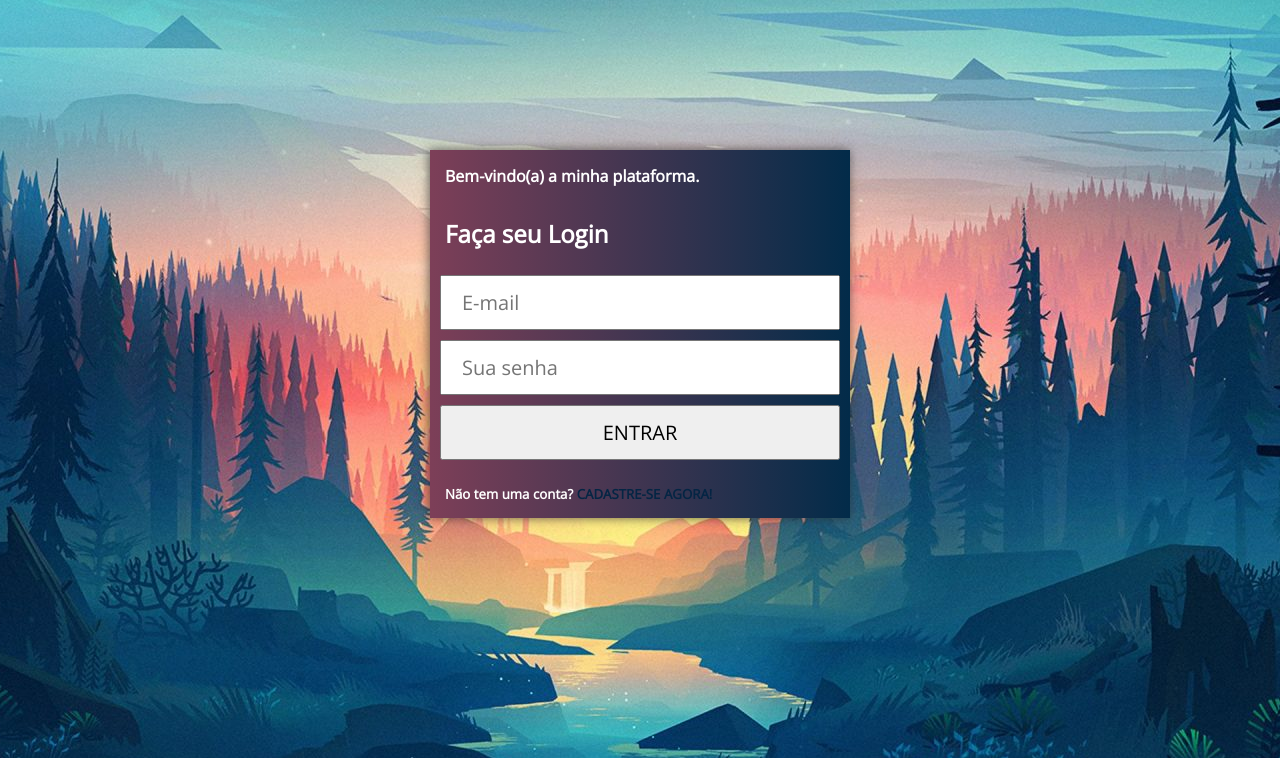
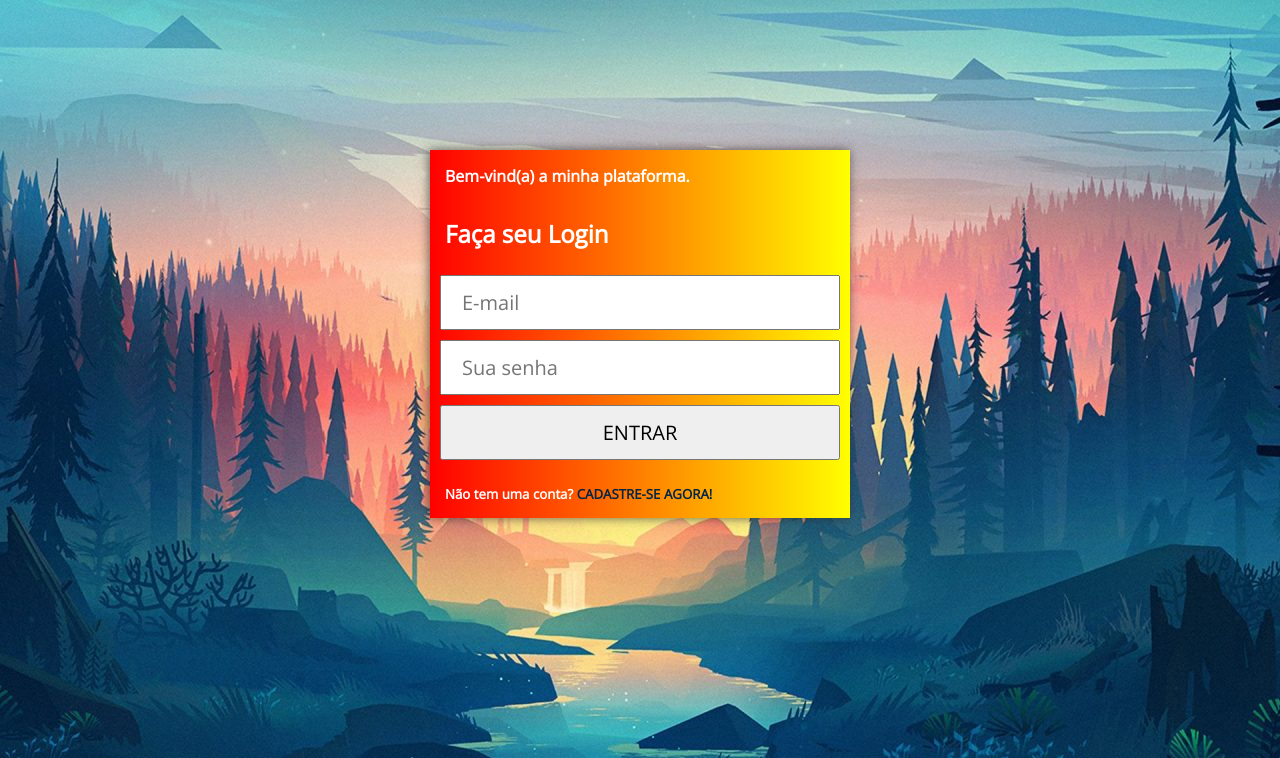
Before and after one commit to OliveiraGusta/Amazon-Login-2.0, a PHP site: page / in a window 1280 px wide. Shown: the top 758 px of the page. Run offline with PHP 8.4, Linux system fonts and the light colour scheme.

Commit message:
To right tes

```diff
--- a/Login em PHP/CSS/style.css
+++ b/Login em PHP/CSS/style.css
@@ -26,7 +26,7 @@ input{
 
 div#corpo-from{
 
-    background-image:linear-gradient(to right, #7D3F58,#022B49);
+    background-image: linear-gradient(to right, red , yellow);
     width: 420px;
     margin: 150px auto 0px auto;
 
--- a/Login em PHP/index.php
+++ b/Login em PHP/index.php
@@ -7,7 +7,7 @@
 </head>
 <body>
     <div id="corpo-from">
-    <h4 id="bemvindo" class="title-form">Bem-vindo(a) a minha plataforma.</h4>
+    <h4 id="bemvindo" class="title-form">Bem-vind(a) a minha plataforma.</h4>
     <h2 class="title-form">Faça seu Login</h2>
 
 
```
